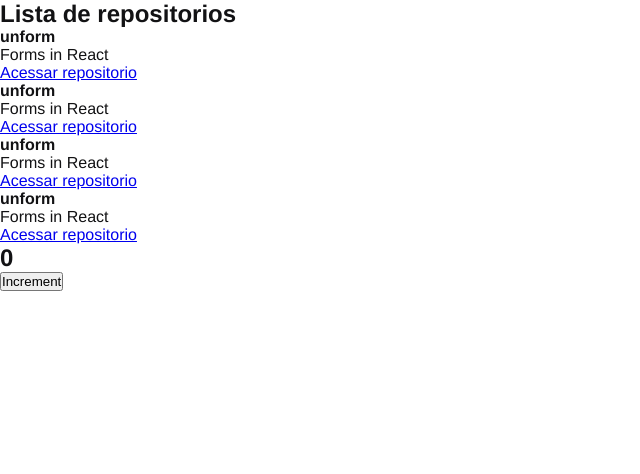
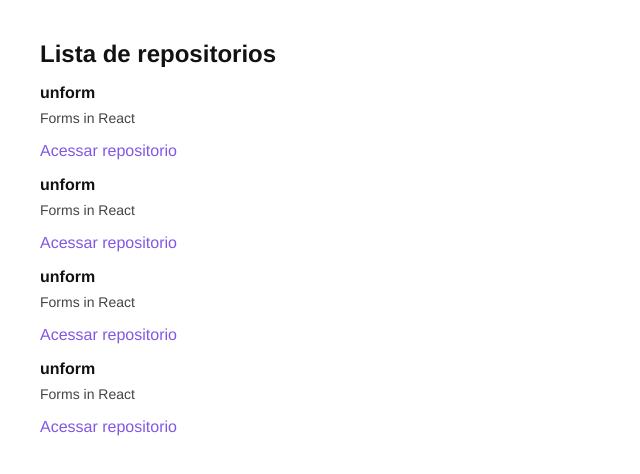
Before and after one commit to DaniloNR/github-explorer, a React app: page / in a window 1280 px wide. Shown: the top 474 px of the page, without its empty margins (0-640 px from the left). Built offline with nearby package versions, Linux system fonts and the light colour scheme.

Commit message:
feat: add some styles for components

```diff
--- a/src/App.jsx
+++ b/src/App.jsx
@@ -1,13 +1,11 @@
 import './styles/global.scss'
 import { RepositoryList } from './components/RepositoryList'
-import { Counter } from './components/Counter'
 
 
 export function App () {
   return (
     <>
       <RepositoryList/>
-      <Counter/>
     </>
   )
 }
--- a/src/components/Counter.jsx
+++ /dev/null
@@ -1,19 +0,0 @@
-import { useState } from 'react'
-
-export function Counter() {
-
-  const [counter, setCounter] = useState(0)
-
-  function increment() {
-    setCounter(counter + 1)
-  }
-
-  return (
-    <div>
-      <h2>{counter}</h2>
-      <button type="button" onClick={increment}>
-        Increment
-      </button>
-    </div>
-  )
-}
--- a/src/components/RepositoryList.jsx
+++ b/src/components/RepositoryList.jsx
@@ -1,4 +1,5 @@
 import { RepositoryItem } from './RepositoryItem'
+import '../styles/repositories.scss'
 
 const repository = {
   name: 'unform',
--- /dev/null
+++ b/src/styles/repositories.scss
@@ -0,0 +1,30 @@
+section.repository-list {
+  margin: 40px;
+
+  h1 {
+    margin-bottom: 16px;
+  }
+
+  ul {
+    list-style: none;
+
+    li {
+      &:not(:first-child):not(:last-child) {
+        margin: 16px 0;
+      }
+
+      p {
+        font-size: 14px;
+        color: #444;
+        margin-top: 8px;
+      }
+
+      a {
+        display: inline-block;
+        margin-top: 16px;
+        text-decoration: none;
+        color: #8257e6;
+      }
+    }
+  }
+}
```
